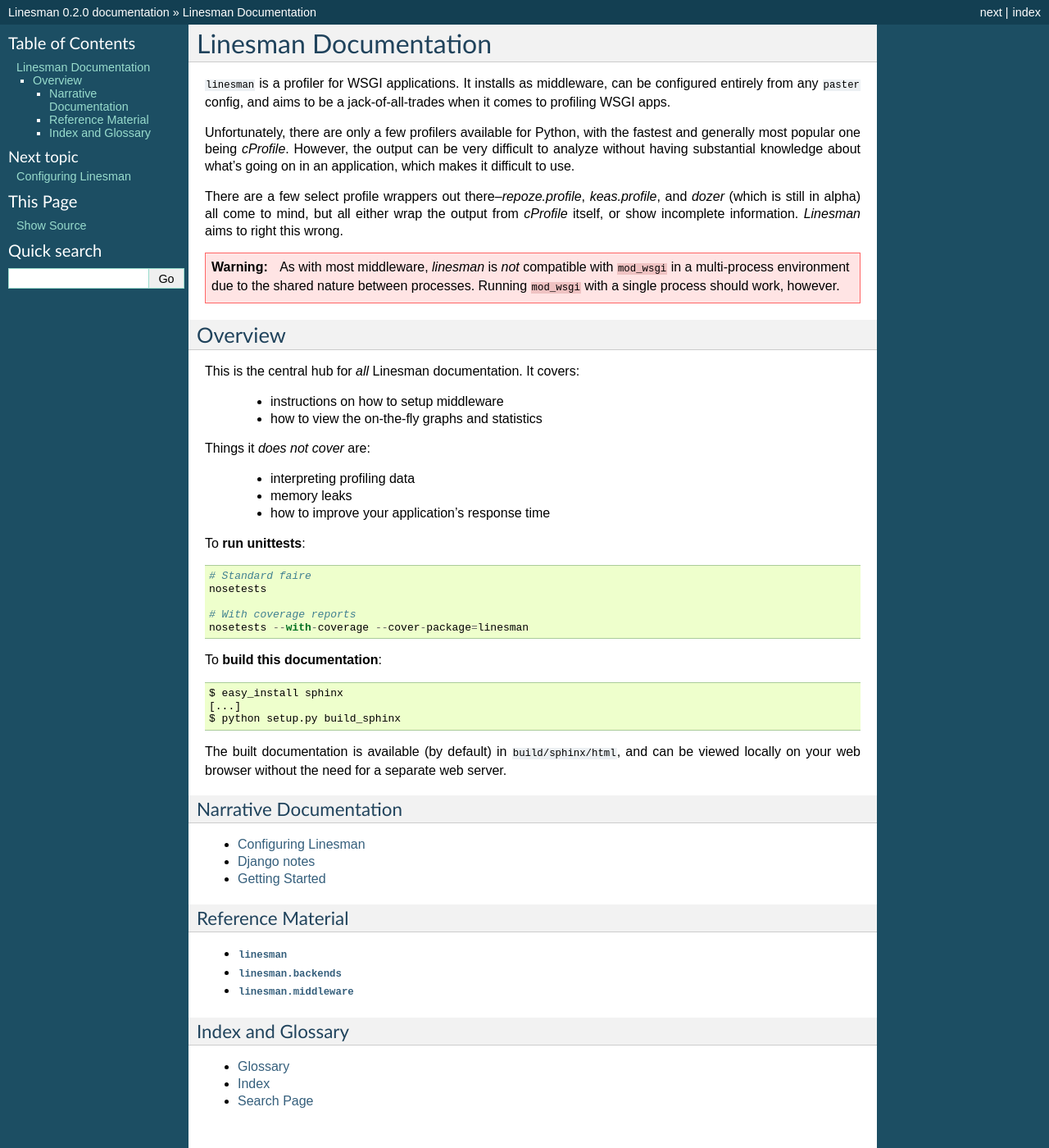
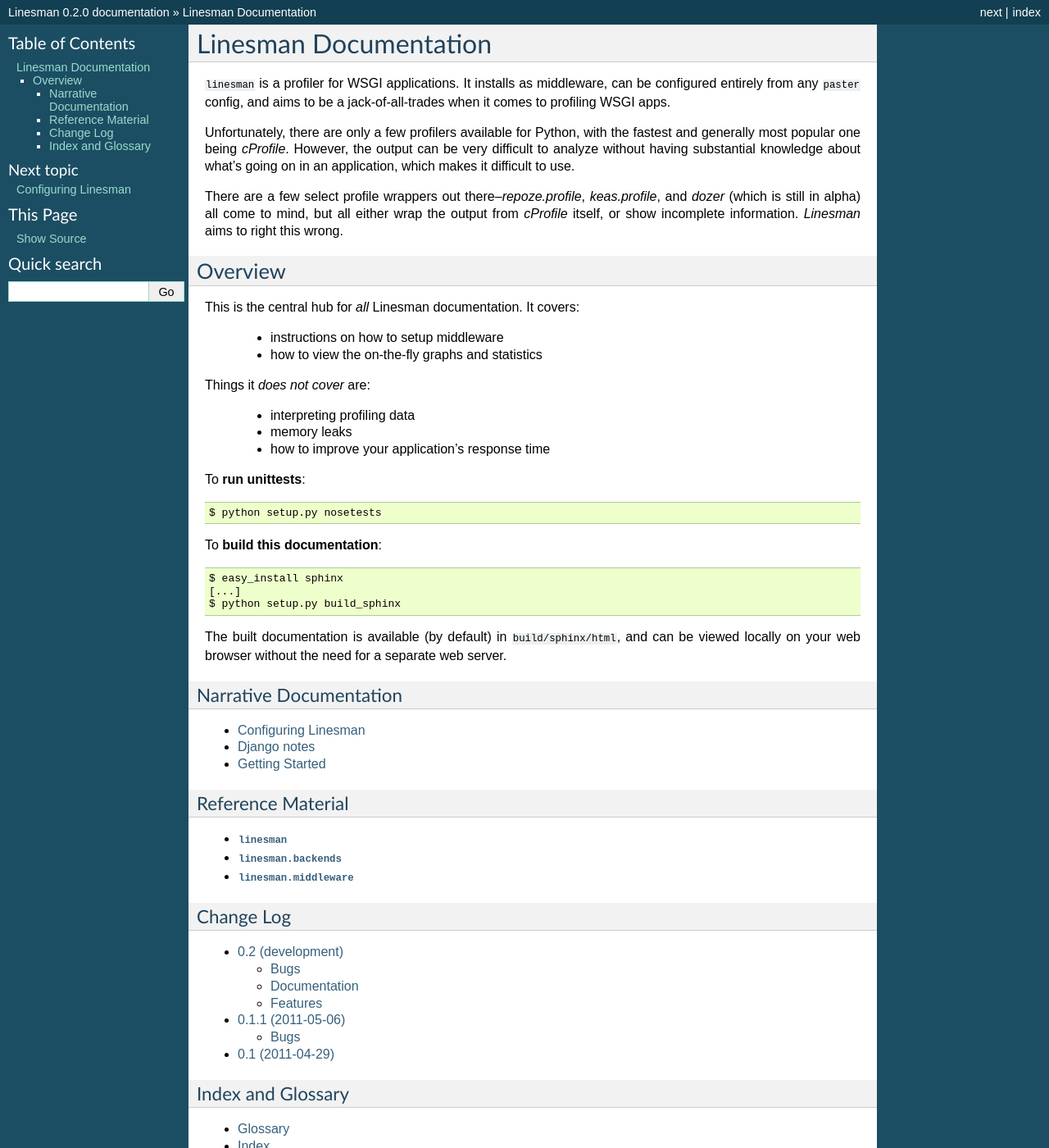
Before and after one commit to amcfague/linesman, a Sphinx documentation site: the page built from docs/index.rst, in a window 1280 px wide and 1400 px high. Shown: the whole window at 82% size. Built offline with Sphinx 7.4.7, drawn with Linux system fonts in a browser that asks for light colours.

Commit message:
Updating changelog and moving this to the Sphinx docs

```diff
--- /dev/null
+++ b/docs/changelog.rst
@@ -0,0 +1,50 @@
+0.2 (development)
+-----------------
+
+:Contributor: Calen Pennington <cpennington>
+:Contributor: Rudd Zwolinski <ruddzw>
+
+.. warning::
+
+    This release will break profile persistence from 0.1.  This is because the
+    default backend has been moved to SQLite, which is a *much* faster storage
+    mechanism.
+
+Bugs
+^^^^
+
+* Requests containing unicode no longer cause errors.
+* Row hovering now works in all browsers. (Issue #2)
+* Terminology for inlinetime, totaltime changed to match cProfile.
+
+Documentation
+^^^^^^^^^^^^^
+
+* Added notes for using Linesman with Django.
+* Docstring additions across the board.
+
+Features
+^^^^^^^^
+
+* Added ability to enable/disable profiling on-the-fly. (Issue #8)
+* All or specific sessions can now be deleted from the session listing. (Issue
+  #4)
+* Introduced modular backends; now possible to store results in either entirely
+  pickled form or in SQLite.
+* Pie charts can be used to visually display time spent in specific packages;
+  the list of packages is configurable in the middleware. (Issue #1)
+* Session history is now displayed in a nice manner (Issue #5)
+
+0.1.1 (2011-05-06)
+------------------
+
+Bugs
+^^^^
+
+* setuptools will not correctly include data sources unless they live in
+  MANIFEST.in.
+
+0.1 (2011-04-29)
+----------------
+
+* Initial release
--- a/docs/index.rst
+++ b/docs/index.rst
@@ -16,12 +16,6 @@
 either wrap the output from `cProfile` itself, or show incomplete information.
 `Linesman` aims to right this wrong.
 
-.. warning::
-
-    As with most middleware, `linesman` is *not* compatible with ``mod_wsgi``
-    in a multi-process environment due to the shared nature between processes.
-    Running ``mod_wsgi`` with a single process should work, however.
-
 Overview
 --------
 
@@ -38,11 +32,7 @@
 
 To **run unittests**::
 
-    # Standard faire
-    nosetests
-
-    # With coverage reports
-    nosetests --with-coverage --cover-package=linesman
+    $ python setup.py nosetests
 
 To **build this documentation**::
 
@@ -72,6 +62,14 @@
 
    api/*
 
+Change Log
+==========
+
+.. toctree::
+    :maxdepth: 2
+
+    changelog
+
 Index and Glossary
 ==================
 
```
Also changed, not shown: 2 other files.
